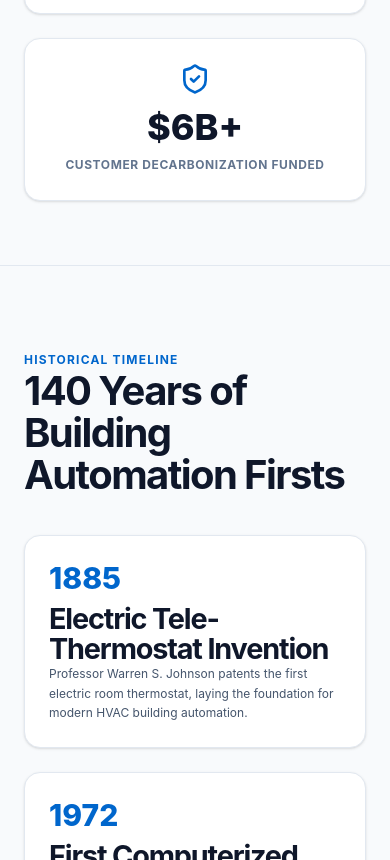
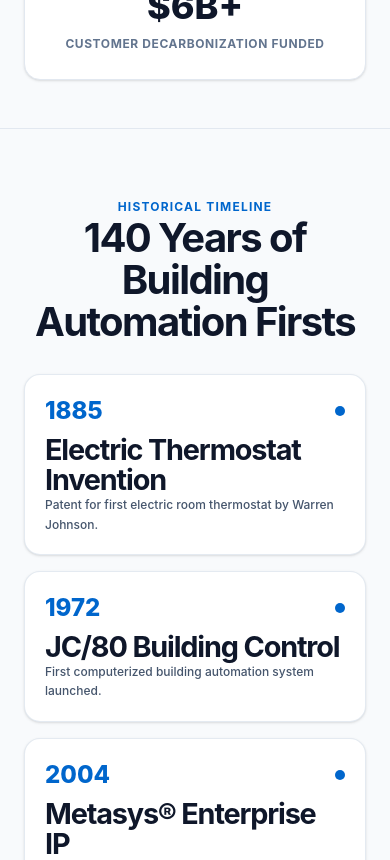
Before and after one commit to uswah-afzal/JohnsonControl, a Next.js app: page /about-us in a window 390 px wide. Shown: the part 1140-2000 px from the top of the page. Built offline with nearby package versions, Linux system fonts and the light colour scheme.

Commit message:
Fix text overflow on About Us timeline cards with responsive grid and word breaking

```diff
--- a/app/about-us/page.tsx
+++ b/app/about-us/page.tsx
@@ -5,58 +5,58 @@ import Navbar from '@/components/Navbar'
 import Footer from '@/components/Footer'
 import Link from 'next/link'
 import CountUpNumber from '@/components/CountUpNumber'
-import { Globe, Users, Award, ShieldCheck, ArrowRight, Sparkles, CheckCircle2 } from 'lucide-react'
+import { Globe, Users, Award, ShieldCheck, ArrowRight, CheckCircle2 } from 'lucide-react'
 
 const timelineEvents = [
   {
     year: '1885',
-    title: 'Electric Tele-Thermostat Invention',
-    desc: 'Professor Warren S. Johnson patents the first electric room thermostat, laying the foundation for modern HVAC building automation.'
+    title: 'Electric Thermostat Invention',
+    desc: 'Patent for first electric room thermostat by Warren Johnson.'
   },
   {
     year: '1972',
-    title: 'First Computerized Building Control',
-    desc: 'Launches the JC/80 computerized building automation system, revolutionizing energy management for large commercial complexes.'
+    title: 'JC/80 Building Control',
+    desc: 'First computerized building automation system launched.'
   },
   {
     year: '2004',
-    title: 'Metasys® Building Automation',
-    desc: 'Introduces Metasys®, connecting HVAC, lighting, and security onto IP networks for unified facility management.'
+    title: 'Metasys® Enterprise IP',
+    desc: 'Unified HVAC, lighting, and security IP integration.'
   },
   {
     year: '2020',
-    title: 'OpenBlue™ AI Platform Launch',
-    desc: 'Unveils OpenBlue™ AI, combining IoT sensor data with predictive cloud algorithms for autonomous net-zero building operations.'
+    title: 'OpenBlue™ AI Launch',
+    desc: 'Autonomous AI operating system for net-zero buildings.'
   },
   {
     year: '2026',
-    title: 'Global Net-Zero Decarbonization Leader',
-    desc: 'Serving 150+ countries with guaranteed energy performance contracts and AI-powered zero-carbon building infrastructure.'
+    title: 'Global Net-Zero Leader',
+    desc: 'Serving 150+ countries with zero-carbon solutions.'
   }
 ]
 
-export default function AboutPage() {
+export default function RedesignedAboutPage() {
   return (
     <div className="min-h-screen bg-[#f8fafc] text-[#0f172a]">
       <Navbar />
 
       {/* Hero Header (Light Theme) */}
-      <section className="bg-white border-b border-slate-200/80 py-16 sm:py-20 relative">
+      <section className="bg-white border-b border-slate-200/80 py-12 sm:py-16 relative">
         <div className="container-wide">
           <div className="max-w-3xl">
             <span className="text-xs font-bold tracking-widest text-[#0066cc] uppercase block mb-2">OUR HERITAGE & MISSION</span>
-            <h1 className="text-4xl sm:text-6xl font-extrabold text-[#0f172a] tracking-tight leading-tight mb-4">
+            <h1 className="text-3xl sm:text-5xl font-extrabold text-[#0f172a] tracking-tight leading-tight mb-3">
               Over 140 Years of Building Innovation.
             </h1>
-            <p className="text-slate-600 text-base sm:text-lg leading-relaxed mb-8">
-              At Johnson Controls, we transform the environments where people live, work, learn, and play—making spaces healthier, safer, and more sustainable.
+            <p className="text-slate-600 text-sm sm:text-base font-medium leading-normal">
+              At Johnson Controls, we transform the environments where people live, work, learn, and play.
             </p>
           </div>
         </div>
       </section>
 
       {/* Global Impact Metrics */}
-      <section className="py-16 bg-slate-50 border-b border-slate-200">
+      <section className="py-12 bg-slate-50 border-b border-slate-200">
         <div className="container-wide">
           <div className="grid grid-cols-1 sm:grid-cols-2 lg:grid-cols-4 gap-6">
             <div className="bg-white border border-slate-200 p-6 rounded-2xl text-center shadow-sm">
@@ -86,20 +86,28 @@ export default function AboutPage() {
         </div>
       </section>
 
-      {/* 140+ Years Timeline Track */}
-      <section className="py-20 bg-[#f8fafc]">
-        <div className="container-wide mb-10">
+      {/* 140+ Years Timeline Track (Responsive & No Text Overflow) */}
+      <section className="py-16 bg-[#f8fafc]">
+        <div className="container-wide mb-8 text-center max-w-xl mx-auto">
           <span className="text-xs font-bold tracking-widest text-[#0066cc] uppercase">HISTORICAL TIMELINE</span>
-          <h2 className="text-3xl font-extrabold text-[#0f172a] mt-2">140 Years of Building Automation Firsts</h2>
+          <h2 className="text-2xl sm:text-4xl font-extrabold text-[#0f172a] mt-1">140 Years of Building Automation Firsts</h2>
         </div>
 
         <div className="container-wide">
-          <div className="grid grid-cols-1 md:grid-cols-5 gap-6">
+          <div className="grid grid-cols-1 sm:grid-cols-2 lg:grid-cols-5 gap-4">
             {timelineEvents.map((ev) => (
-              <div key={ev.year} className="bg-white border border-slate-200 p-6 rounded-2xl shadow-sm">
-                <span className="text-3xl font-extrabold text-[#0066cc] block mb-2">{ev.year}</span>
-                <h3 className="text-base font-bold text-[#0f172a] mb-2">{ev.title}</h3>
-                <p className="text-xs text-slate-600 leading-relaxed">{ev.desc}</p>
+              <div
+                key={ev.year}
+                className="bg-white border border-slate-200/90 rounded-2xl p-5 shadow-sm min-w-0 flex flex-col justify-between hover:shadow-md hover:border-[#0066cc] transition-all"
+              >
+                <div>
+                  <div className="flex items-center justify-between mb-2">
+                    <span className="text-2xl font-extrabold text-[#0066cc]">{ev.year}</span>
+                    <span className="w-2.5 h-2.5 rounded-full bg-[#0066cc]" />
+                  </div>
+                  <h3 className="text-sm font-extrabold text-[#0f172a] mb-1.5 leading-snug break-words">{ev.title}</h3>
+                  <p className="text-xs text-slate-600 font-medium leading-relaxed break-words">{ev.desc}</p>
+                </div>
               </div>
             ))}
           </div>
@@ -114,7 +122,7 @@ export default function AboutPage() {
             Pioneering Sustainability for Future Generations
           </h2>
           <p className="text-slate-600 text-sm mb-8 leading-relaxed">
-            We are committed to achieving net-zero Scope 1 and Scope 2 carbon emissions across our global manufacturing and office operations by 2040.
+            We are committed to achieving net-zero Scope 1 and Scope 2 carbon emissions across our global operations by 2040.
           </p>
           <Link href="/solutions" className="button button-primary px-8 py-3.5 text-xs inline-flex items-center gap-2">
             <span>Explore Net-Zero Solutions</span>
```
